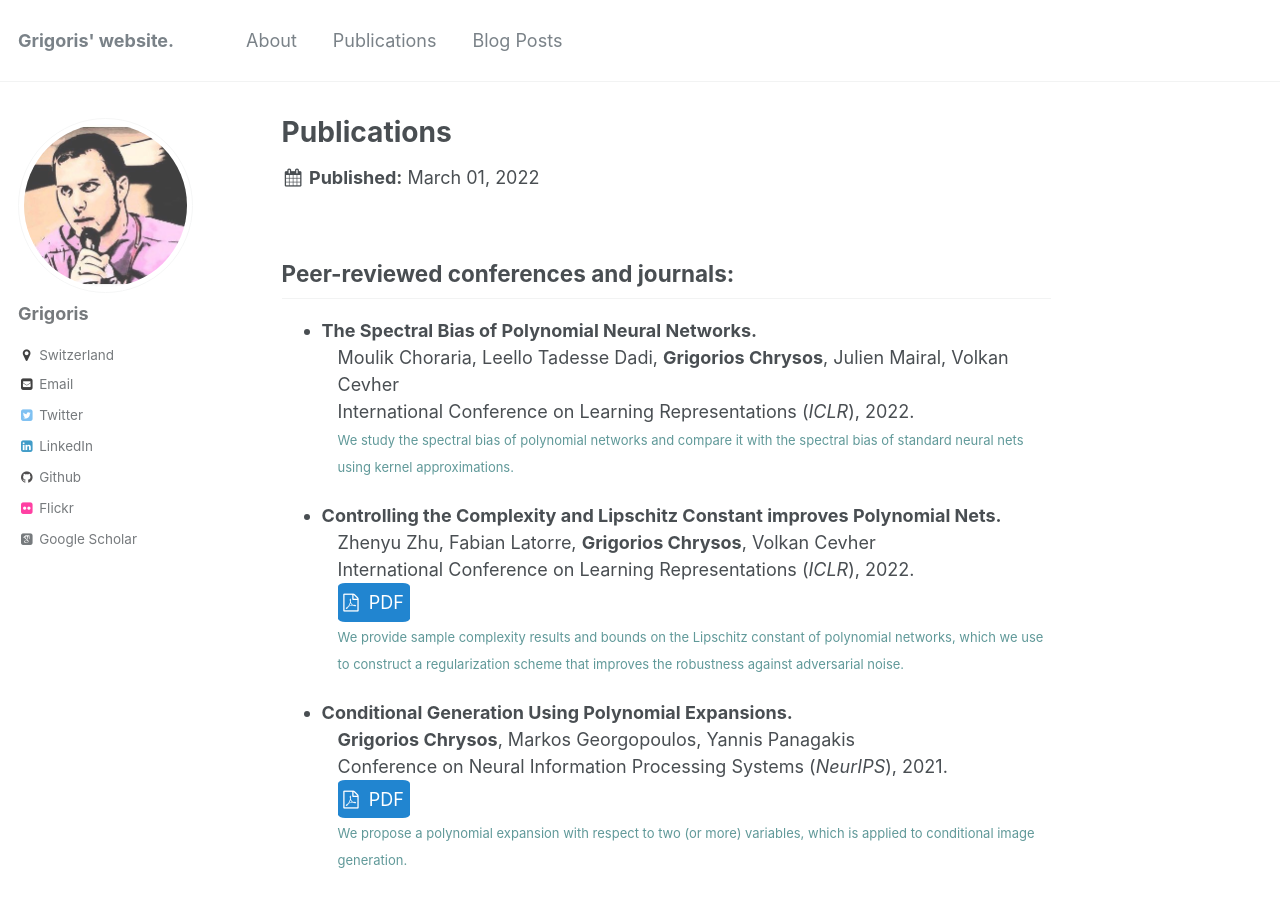
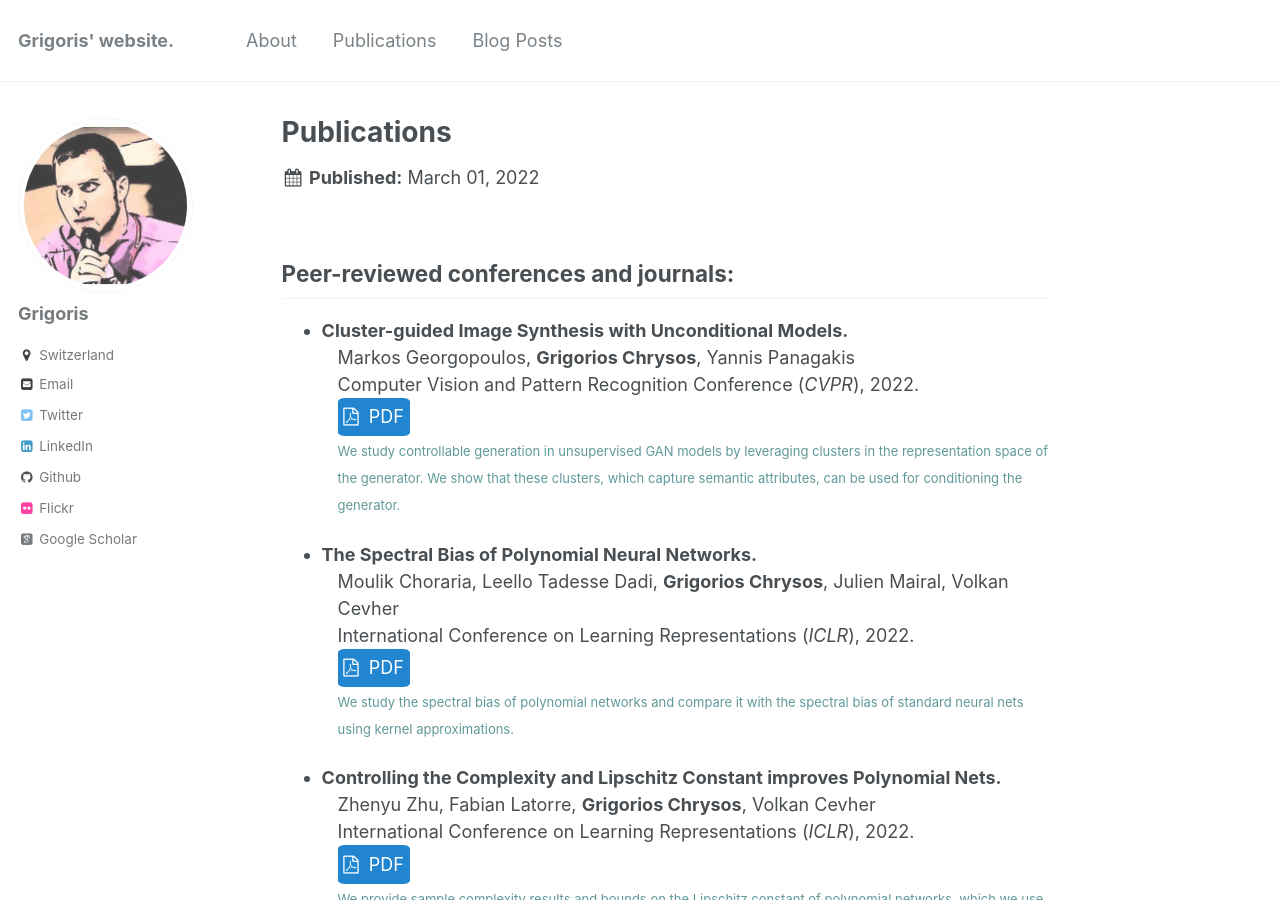
Before and after one commit to grigorisg9gr/grigorisg9gr.github.io, a Jekyll site: the page built from _publications/index.html, in a window 1280 px wide and 900 px high. Built offline with Jekyll 4.4.1, drawn with Linux system fonts in a browser that asks for light colours; some web fonts are replaced.

Commit message:
Add the ICLR/CVPR links.

```diff
--- a/_publications/index.html
+++ b/_publications/index.html
@@ -9,10 +9,19 @@ collection: publications
 <h2 id="peer-reviewed-conferences-and-journals-">Peer-reviewed conferences and journals:</h2>
 <ul>
 
+<li><strong>Cluster-guided Image Synthesis with Unconditional Models.</strong>
+    <div style="padding-left: 16px">
+      <p>Markos Georgopoulos, <strong>Grigorios Chrysos</strong>, Yannis Panagakis<br>
+      Computer Vision and Pattern Recognition Conference (<em>CVPR</em>), 2022. <br>
+      <a style="color: white; text-decoration: none;" href="https://arxiv.org/pdf/2112.12911.pdf"><span class="buttong button-round"> <i class="fa fa-file-pdf-o" aria-hidden="true"></i> &nbsp;PDF</span></a><br>
+      <span style="color: #609999; font-size: 13px; line-height: 13px;">We study controllable generation in unsupervised GAN models by leveraging clusters in the representation space of the generator. We show that these clusters, which capture semantic attributes, can be used for conditioning the generator.</span></p>
+    </div></li>
+
 <li><strong>The Spectral Bias of Polynomial Neural Networks.</strong>
     <div style="padding-left: 16px">
       <p>Moulik Choraria, Leello Tadesse Dadi, <strong>Grigorios Chrysos</strong>, Julien Mairal, Volkan Cevher<br>
       International Conference on Learning Representations (<em>ICLR</em>), 2022. <br>
+      <a style="color: white; text-decoration: none;" href="https://openreview.net/pdf?id=P7FLfMLTSEX"><span class="buttong button-round"> <i class="fa fa-file-pdf-o" aria-hidden="true"></i> &nbsp;PDF</span></a><br>
       <span style="color: #609999; font-size: 13px; line-height: 13px;">We study the spectral bias of polynomial networks and compare it with the spectral bias of standard neural nets using kernel approximations.</span></p>
     </div></li>
 
```
